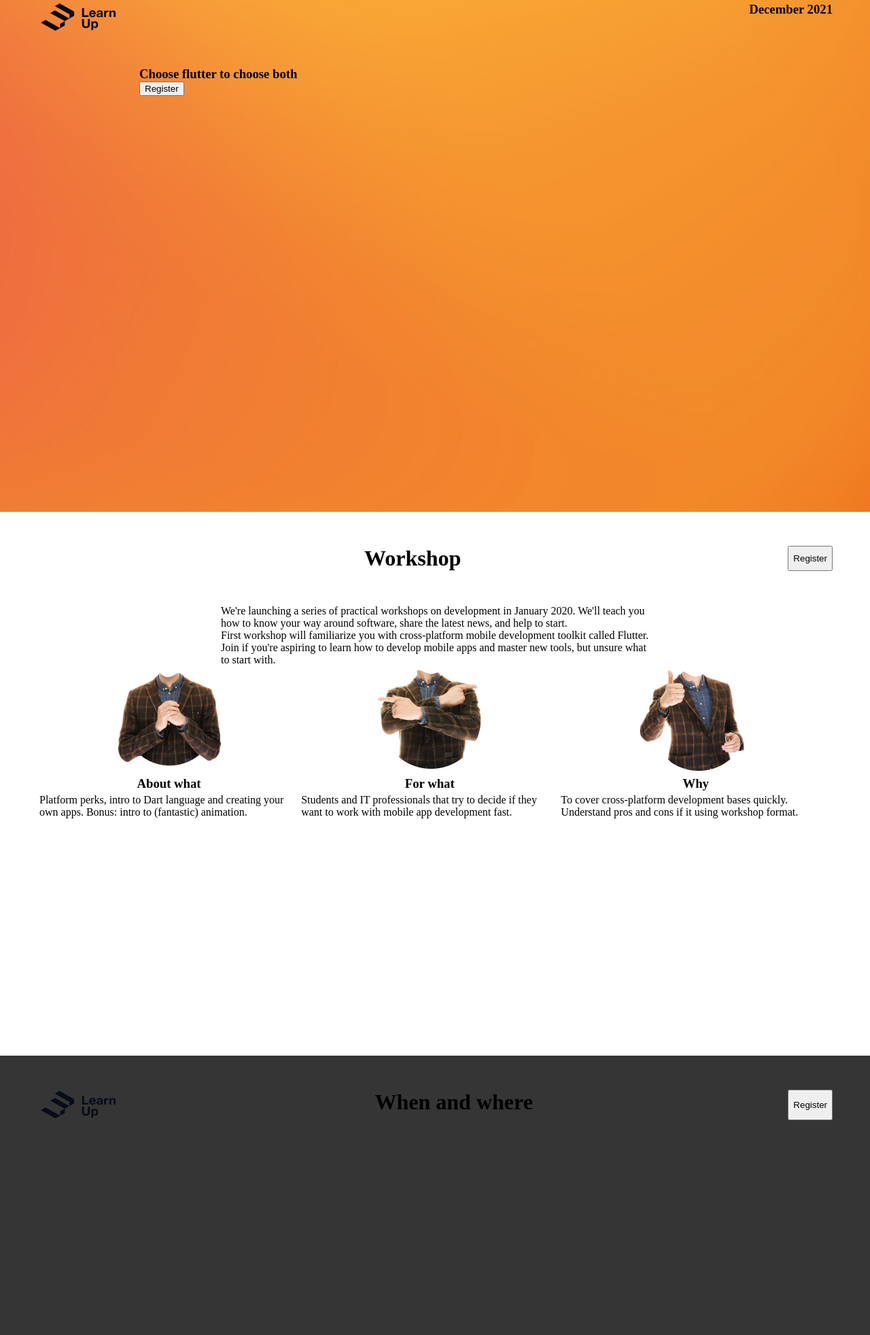
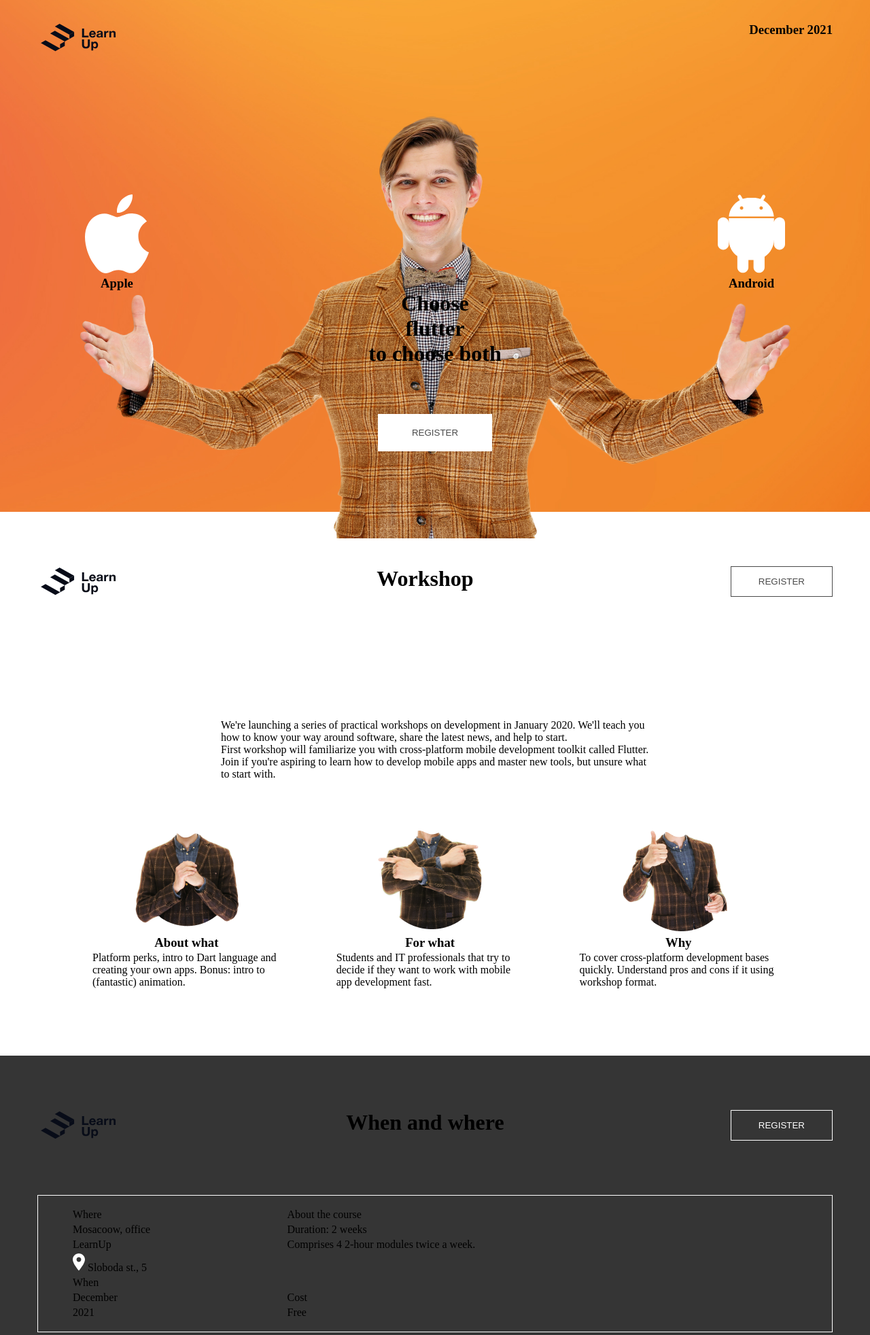
Before and after one commit to DevidzeIL/landing, a plain HTML site: page main.html in a window 1280 px wide. Shown: the part 47-2011 px from the top of the page at 68% size. Drawn offline with Linux system fonts and the light colour scheme.

Commit message:
added css styles

```diff
--- a/main.html
+++ b/main.html
@@ -10,14 +10,32 @@
 </head>
 <body>
     <div class="block__1">
-        <div class="container">
+        <div class="container" id="container-1">
             <div class="header">
                 <img src="/assets/logos/logo_learn-up.svg" alt="">
                 <h3>December 2021</h3>
             </div>
-            <div class="hero">
-                <h3>Choose flutter to choose both</h3>
-                <button>Register</button>
+
+            <div class="hero" id="hero-1">
+                <div class="image__blocks">
+                    <div class="image__block" id="apple-block">
+                        <img src="/assets/icons/apple.svg" alt="androind-logo">
+                        <h3>Apple</h3>
+                    </div>
+                    <div class="image__block" id="android-block">
+                        <img src="/assets/icons/android.svg" alt="androind-logo">
+                        <h3>Android</h3>
+                    </div>
+                </div>
+
+                <div class="block__1__register">
+                    <h1 class="span__text">
+                        <span id="text-fisrt-line">Choose</span>
+                        <span id="text-sec-line">flutter</span>
+                        <span id="text-last-line">to choose both</span>
+                    </h1>
+                    <button class="hero__btn" id="hero-white-btn">Register</button>
+                </div>
             </div>
         </div>
     </div>
@@ -26,9 +44,9 @@
     <div class="block__2">
         <div class="container">
             <div class="header">
-                <div></div>
+                <img src="/assets/logos/logo_learn-up.svg" alt="">
                 <h1>Workshop</h1>
-                <button>Register</button>
+                <button class="header__btn" id="header-grey-btn">Register</button>
             </div>
 
             <div class="info">
@@ -36,14 +54,14 @@
                 <p>First workshop will familiarize you with cross-platform mobile development toolkit called Flutter. Join if you're aspiring to learn how to develop mobile apps and master new tools, but unsure what to start with.</p>
             </div>
 
-            <table class="reginter__table">
-                <tr>
+            <table class="register__table">
+                <tr id="register-table-tr">
                     <td><img src="/assets/bodies/about-what.png" alt="about-what"></td>
                     <td><img src="/assets/bodies/for-whom.png" alt=for-whom""></td>
                     <td><img src="/assets/bodies/why.png" alt="why"></td>
                 </tr>
 
-                <tr>
+                <tr id="register-table-tr">
                     <td>
                         <h3>About what</h3>
                     </td>
@@ -76,9 +94,41 @@
             <div class="header">
                 <img src="/assets/logos/logo_learn-up.svg" alt="">
                 <h1>When and where</h1>
-                <button>Register</button>
+                <button class="header__btn" id="header-white-btn">Register</button>
             </div>
 
+            <table class="when_n_where_table">
+                <tr>
+                    <td>Where</td>
+                    <td>About the course</td>
+                </tr>
+
+                <tr>
+                    <td>Mosacoow, office</td>
+                    <td>Duration: 2 weeks</td>
+                </tr>
+                <tr>
+                    <td>LearnUp</td>
+                    <td>Comprises 4 2-hour modules twice a week.</td>
+                </tr>
+
+                <tr>
+                    <td colspan="2"><img src="/assets/icons/location.svg" alt=""> Sloboda st., 5</td>
+                </tr>
+
+                <tr>
+                    <td colspan="2">When</td>
+                </tr>
+
+                <tr>
+                    <td>December</td>
+                    <td>Cost</td>
+                </tr>
+                <tr>
+                    <td>2021</td>
+                    <td>Free</td>
+                </tr>
+            </table>
         </div>
     </div>
 
@@ -90,8 +140,34 @@
                 <h1>Who</h1>
                 <h3>December 2021</h3>
             </div>
+            <table class="who__table">
+                <tr>
+                    <td id="who-table-td-right"><img class="who__table__img" id="who-table-img-left" src="/assets/speakers/speaker_left.png" alt=""></td>
+                    <td id="who-table-spacing"></td>
+                    <td id="who-table-td-left"><img class="who__table__img" id="who-table-img-right" src="/assets/speakers/speaker_right.png" alt=""></td>
+                </tr>
+                <tr>
+                    <td class="who__table__td" id="who-table-td-left">
+                        Roman<br/>
+                        Kostrytsyn<br/>
+                        Android developer,<br/>
+                        LearnUp<br/>
+                        Will outline mobile development specifics and important for beginners Flutter aspects as well as share some tips&tricks of hands-on work with IDE.
+                    </td>
+                    <td id="who-table-spacing"></td>
+                    <td class="who__table__td" id="who-table-td-right">
+                        Alexey<br/>
+                        Oleynik<br/>
+                        iOS developer,<br/>
+                        LearnUp<br/>
+                        <span id="who-table-td-left">Will share the main components of Dart language, new perks, and main widgets. Will teach you how to create simple plugins and work with gallery and camera.</span>
+                    </td>
+                </tr>
+            </table>
 
-            <button>Register</button>
+            <div class="block__btn">
+                <button class="hero__btn" id="hero-orange-btn">Register</button>
+            </div>
         </div>
     </div>
 
@@ -115,13 +191,15 @@
                     <td>3. SCAN</td>
                 </tr>
                 <tr>
-                    <td>a boring Google presentation 😜</td>
-                    <td>about Flutter here and here on Habr🤓</td>
-                    <td>Flutter documentation😭</td>
+                    <td id="get-ready-table-td">a boring Google presentation 😜</td>
+                    <td id="get-ready-table-td">about Flutter here and here on Habr🤓</td>
+                    <td id="get-ready-table-td">Flutter documentation😭</td>
                 </tr>
             </table>
 
-            <button>Register</button>
+            <div class="block__btn">
+                <button class="hero__btn" id="hero-white-btn">Register</button>
+            </div>
 
         </div>
     </div>
@@ -132,10 +210,10 @@
             <div class="header">
                 <img src="/assets/logos/logo_learn-up.svg" alt="">
                 <h1>Get ready</h1>
-                <button>Register</button>
+            <button class="header__btn" id="header-grey-btn">Register</button>
             </div>
 
-            <div class="hero">
+            <div class="hero" id="hero-6">
                 <div class="hero__p">
                     <p>Lorem ipsum dolor sit amet, consectetur adipisicing elit. Assumenda dolorem eius non possimus velit. Atque eveniet facere magni molestias nostrum nulla odio odit pariatur rerum sunt! A aperiam architecto, beatae, ea eius est expedita facere, itaque minus nam obcaecati perferendis quia quis soluta totam unde vero. Accusantium aperiam beatae consequatur culpa dolor, earum eius expedita fuga illo ipsa libero maiores maxime molestias nulla numquam obcaecati odit praesentium sunt tenetur totam.</p>
 
@@ -149,13 +227,13 @@
                         <img src="/assets/icons/in.svg" alt="linked-in">
                         <h4>Join us in social media</h4>
                     </div>
-                    <button>Explore openings</button>
+                    <button class="hero__btn" id="hero-orange-btn">Explore openings</button>
                 </div>
             </div>
 
             <div class="footer">
                 <h5>© 2021 LearnUp</h5>
-                <h4>email@learnup.ru</h4>
+                <h4 id="footer-email">email@learnup.ru</h4>
             </div>
         </div>
     </div>
--- a/styles.css
+++ b/styles.css
@@ -1,7 +1,8 @@
+/* Общие стили */
+
 *{
     margin: 0;
 }
-
 
 
 .container{
@@ -11,16 +12,176 @@
 }
 
 
+.header{
+    display: flex;
+    justify-content: space-between;
+    padding: 5em 0;
+}
 
+
+.hero{
+    padding: 8em 20px;
+}
+
+
+.hero__btn{
+    text-transform: uppercase;
+    padding: 20px 50px;
+    border: none;
+}
+
+#hero-white-btn{
+    background: #FFF;
+    color: #4A4A4A;
+}
+
+#hero-orange-btn{
+    background: linear-gradient(0deg, #FF7E03, #FF7E03);
+    color: #FFF;
+}
+
+
+.header__btn{
+    text-transform: uppercase;
+    padding: 13px 40px;
+    box-sizing: border-box;
+}
+
+#header-white-btn{
+    background: none;
+    color: #FFF;
+    border: 1px solid #FFFFFF;
+}
+
+#header-grey-btn{
+    background: none;
+    color: #4A4A4A;
+    border: 1px solid #4A4A4A;
+}
+
+
+.block__btn{
+    display: flex;
+    justify-content: center;
+}
+
+
+
+
+
+/* Индвидуальные стили */
+/* BLOCK 1 */
 .block__1{
     background: url(/assets/bg_orange.jpg);
     background-position: center;
     background-size: cover;
 }
 
+.image__blocks{
+    display: flex;
+    padding: 0 50px;
+    justify-content: space-between;
+}
+
+.image__block{
+    text-align: center;
+}
+
+#hero-1{
+    background: url(/assets/man.png);
+    background-position: top;
+    background-repeat: no-repeat;
+
+}
+
+.block__1__register{
+    display: flex;
+    flex-direction: column;
+    justify-content: end;
+    align-items: center;
+    gap: 70px;
+}
+
+.span__text{
+    display: flex;
+    flex-direction: column;
+    align-items: center;
+}
+
+
+
+
+
+/* BLOCK 2 */
+.register__table{
+    border-spacing: 80px 0;
+}
+
+#register-table-tr{
+    text-align: center;
+}
+
+
+
+
+
+/* BLOCK 3 */
+
 .block__3{
     background: #353535;
 }
+
+.when_n_where_table{
+    border: 1px #FFF  solid;
+    width: 100%;
+    padding: 1em 3em;
+
+}
+
+
+/* BLOCK 4 */
+
+.who__table{
+    display: flex;
+    justify-content: center;
+}
+
+.who__table__td{
+    background: #F8F8F8;
+    opacity: 0.86;
+    padding: 3em;
+    width: 20em;
+
+}
+
+.who__table__img{
+    margin-bottom: -7em;
+    z-index: 999;
+}
+
+
+#who-table-img-right{
+    margin-left: -7em;
+}
+
+#who-table-img-left{
+    margin-right: -7em;
+}
+
+#who-table-td-left{
+    text-align: left;
+}
+
+#who-table-spacing{
+    width: 20em;
+}
+
+#who-table-td-right{
+    text-align: right;
+}
+
+
+/* BLOCK 5 */
 
 .block__5{
     background: url(/assets/bg_orange.jpg);
@@ -28,24 +189,15 @@
     background-size: cover;
 }
 
-
-
-.header{
-    display: flex;
-    justify-content: space-between;
-    padding: 50px 0;
+#get-ready-table-td{
+    padding-left: 20px;
 }
-
-.footer{
-    display: flex;
-    justify-content: space-between;
-    padding: 50px 0;
-}
-
 
 
 .info{
     padding: 0 270px;
+    margin-top: 100px;
+    margin-bottom: 70px;
 }
 
 
@@ -62,15 +214,12 @@
 
 .get-ready__table{
     width: 100%;
+    margin: 100px 0;
 }
 
 
 
-
-
-.hero{
-    padding: 0 150px;
-}
+/* BLOCK 6 */
 
 .hero__explore{
     display: flex;
@@ -84,3 +233,14 @@
     align-items: center;
     gap: 25px;
 }
+
+.footer{
+    display: flex;
+    justify-content: space-between;
+    padding: 50px 0;
+}
+
+
+#hero-6{
+    margin: 0 100px;
+}
```
Also changed, not shown: assets/icons/location.svg (added).
